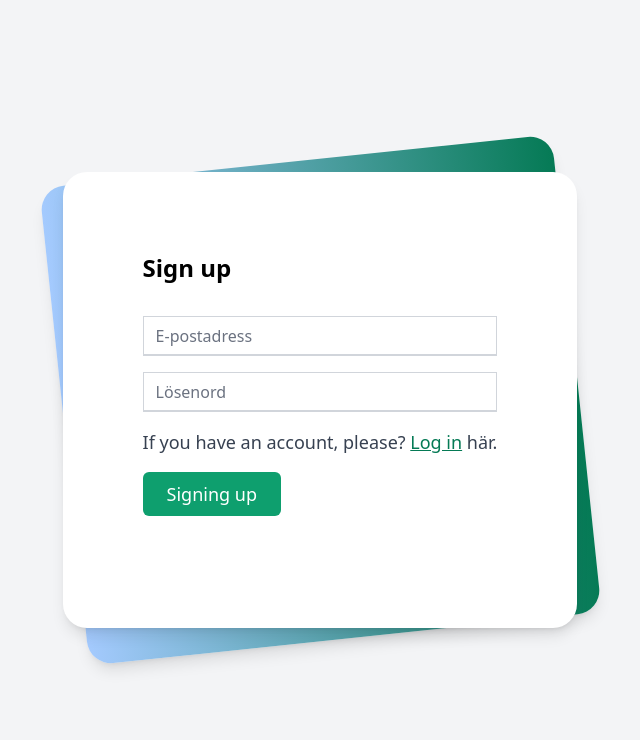
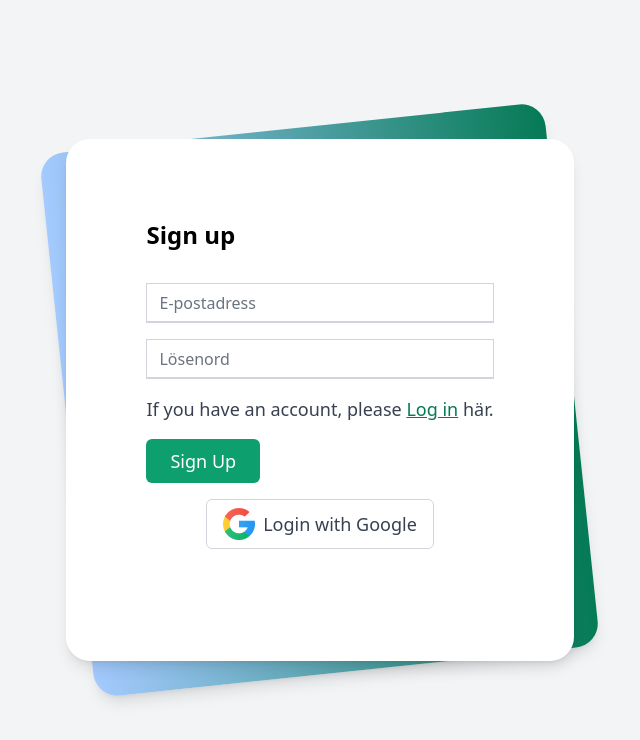
Before and after one commit to chas-academy/u09-fullstack-js-moha1633, a React (Vite) app in the folder client/: page /sign-up in a window 1280 px wide. Shown: the top 740 px of the page, without its empty margins (320-960 px from the left). Built offline with nearby package versions, Linux system fonts and the light colour scheme; no server answers.

Commit message:
skapade en miljö där användare kan Registrera sig med e-post och lösenord. Logga in med sitt Google-konto.

```diff
--- a/client/src/components/Navbar.jsx
+++ b/client/src/components/Navbar.jsx
@@ -1,11 +1,15 @@
-import React, { useEffect, useState } from 'react';
+import React, { useContext, useEffect, useState } from 'react';
 import { Link } from 'react-router-dom';
 import { FaBarsStaggered, FaXmark } from "react-icons/fa6"; // Behåll FaBarsStaggered och FaXmark från fa6
 import { FaHome } from "react-icons/fa"; // Byt ut husikonen till FaHome från fa
+import { AuthContext } from '../contects/AuthProvider';
 
 const Navbar = () => {
     const [isMenuOpen, setMenuOpen] = useState(false);
     const [isSticky, setSticky] = useState(false);
+
+    const {user} = useContext(AuthContext);
+    console.log(user)
 
     // Toggle menu
     const toggleMenu = () => {
@@ -64,8 +68,13 @@ const Navbar = () => {
             <Link to={path} className='block text-base text-black uppercase cursor-pointer hover:text-blue-700'>
                 {link}
             </Link>
+
         </li>
     ))}
+       {
+        user ? user.email : "" // Visa användarens riktiga e-postadress
+    }
+
 </ul>
 
 
--- a/client/src/components/Signup.jsx
+++ b/client/src/components/Signup.jsx
@@ -1,47 +1,52 @@
 import React, { useContext, useState } from 'react';
 import { Link, useLocation, useNavigate } from 'react-router-dom';
 import { AuthContext } from '../contects/AuthProvider';
+import googleLogo from "../assets/banner-books/googleLogo.png"; // Ensure path is correct
 
 const Signup = () => {
-    // Hämta createUser-funktionen från AuthContext
-    const { createUser } = useContext(AuthContext);
-
-    // Hantera felmeddelanden och laddningsstatus
+    const { createUser, loginWithGoogle } = useContext(AuthContext); // Corrected function name
     const [error, setError] = useState(null);
     const [loading, setLoading] = useState(false);
-
-    const location = useLocation(); // Används för att ta reda på vart användaren ska omdirigeras efter inloggning
-    const navigate = useNavigate(); // Används för att navigera till olika sidor
-
-    // Bestäm var användaren ska omdirigeras efter att ha loggat in
+    const location = useLocation();
+    const navigate = useNavigate();
     const from = location.state?.from?.pathname || "/";
 
-    // Funktion som hanterar när användaren skickar in formuläret
     const handleSignup = async (event) => {
-        event.preventDefault(); // Förhindra att sidan laddas om
+        event.preventDefault();
         const form = event.target;
-        const email = form.email.value; // Hämta e-post från formuläret
-        const password = form.password.value; // Hämta lösenord från formuläret
+        const email = form.email.value;
+        const password = form.password.value;
 
-        // Kontrollera att lösenordet är minst 6 tecken långt
         if (password.length < 6) {
-            setError("Sign up successfully!");
+            setError("Password must be at least 6 characters long.");
             return;
         }
 
-        setLoading(true); // Starta laddningsindikator
+        setLoading(true);
 
         try {
-            // Anropa createUser för att registrera en ny användare
-            const userCredential = await createUser(email, password);
-            setLoading(false); // Stoppa laddningsindikatorn
-            alert("Sign up successfully!"); // Visa ett meddelande om framgång
-            navigate(from, { replace: true }); // Omdirigera användaren till rätt sida
+            await createUser(email, password);
+            setLoading(false);
+            alert("Sign up successfully!");
+            navigate(from, { replace: true });
         } catch (error) {
-            setError(error.message); // Visa felmeddelande om något går fel
-            setLoading(false); // Stoppa laddningsindikatorn vid fel
+            setError(error.message);
+            setLoading(false);
         }
     };
+
+    const handleRegister = async () => {
+        setLoading(true); // Show loading state
+        try {
+            const result = await loginWithGoogle(); // Use corrected function name
+            const user = result.user;
+            alert("Sign up successfully!");
+            navigate(from, {replace: true});
+        } catch (error) {
+            setError(error.message);
+            setLoading(false);
+        }
+    }
 
     return (
         <div className="min-h-screen bg-gray-100 py-6 flex flex-col justify-center sm:py-12">
@@ -52,12 +57,10 @@ const Signup = () => {
                         <div>
                             <h1 className="text-2xl font-semibold">Sign up</h1>
                         </div>
-                        {/* Om det finns ett felmeddelande, visa det */}
                         {error && <p className="text-red-500">{error}</p>}
                         <form onSubmit={handleSignup} className="divide-y divide-gray-200">
                             <div className="py-8 text-base leading-6 space-y-4 text-gray-700 sm:text-lg sm:leading-7">
                                 <div className="relative">
-                                    {/* Fält för e-post */}
                                     <input
                                         id="email"
                                         name="email"
@@ -68,7 +71,6 @@ const Signup = () => {
                                     />
                                 </div>
                                 <div className="relative">
-                                    {/* Fält för lösenord */}
                                     <input
                                         id="password"
                                         name="password"
@@ -79,20 +81,30 @@ const Signup = () => {
                                     />
                                 </div>
                                 <p>
-                                If you have an account, please?{' '}
+                                    If you have an account, please{' '}
                                     <Link to="/login" className="text-green-600 underline">
                                         Log in
                                     </Link>{' '}
                                     här.
                                 </p>
                                 <div className="relative">
-                                    {/* Knapp för att skicka formuläret */}
                                     <button
                                         type="submit"
                                         className="bg-green-500 text-white rounded-md px-6 py-2"
-                                        disabled={loading} // Inaktivera knappen under laddning
+                                        disabled={loading}
                                     >
-                                        {loading ? 'Signing up...' : 'Signing up'}
+                                        {loading ? 'Signing up...' : 'Sign Up'}
+                                    </button>
+                                </div>
+
+                                <div className='flex w-full items-center flex-col mt-5 gap-3'>
+                                    <button
+                                        type="button"
+                                        onClick={handleRegister}
+                                        className='flex items-center bg-white border border-gray-300 rounded-md px-4 py-2'
+                                    >
+                                        <img src={googleLogo} alt="Google Logo" className='w-8 h-8 inline-block mr-2' />
+                                        <span>Login with Google</span>
                                     </button>
                                 </div>
                             </div>
--- a/client/src/contects/AuthProvider.jsx
+++ b/client/src/contects/AuthProvider.jsx
@@ -1,11 +1,18 @@
-import { createContext, useState } from 'react';
-import app from '../firebase/firebase.config';
-import { createUserWithEmailAndPassword, getAuth } from "firebase/auth";
+import { createContext, useEffect, useState } from 'react';
+import app from '../firebase/firebase.config'; // Ensure this path is correct
+import {
+    GoogleAuthProvider,
+    createUserWithEmailAndPassword,
+    getAuth,
+    onAuthStateChanged,
+    signInWithPopup,
+} from 'firebase/auth';
 
 const AuthContext = createContext();
 const auth = getAuth(app);
+const googleProvider = new GoogleAuthProvider();
 
-const AuthProvider = ({ children }) => {  // Fix: use lowercase 'children'
+const AuthProvider = ({ children }) => {
     const [user, setUser] = useState(null);
     const [loading, setLoading] = useState(true);
 
@@ -13,28 +20,54 @@ const AuthProvider = ({ children }) => {  // Fix: use lowercase 'children'
         setLoading(true);
         return createUserWithEmailAndPassword(auth, email, password)
             .then((userCredential) => {
-        setUser(userCredential.user);  // Save the user data
-        setLoading(false);             // Stop loading after creating user
+                setUser(userCredential.user);
+                return userCredential.user; // Return user on success
             })
             .catch((error) => {
                 console.error("Error creating user:", error);
-        setLoading(false);             // Stop loading even if there's an error
+                throw error; // Throw error to be caught in Signup component
+            })
+            .finally(() => {
+                setLoading(false);
             });
     };
 
-  // You can add more functions like login, logout, etc.
+    const loginWithGoogle = () => {
+        setLoading(true);
+        return signInWithPopup(auth, googleProvider)
+            .then((result) => {
+                const user = result.user;
+                setUser(user);
+                return user; // Return user on success
+            })
+            .catch((error) => {
+                console.error("Error signing in with Google:", error);
+                throw error; // Throw error to be caught in Signup component
+            })
+            .finally(() => {
+                setLoading(false);
+            });
+    };
+
+    useEffect(() => {
+        const unsubscribe = onAuthStateChanged(auth, (currentUser) => {
+            setUser(currentUser);
+            setLoading(false);
+        });
+
+        return () => {
+            unsubscribe();
+        };
+    }, []);
 
     const authInfo = {
-    user,         // Provide the user state to all consumers
-    loading,      // Provide loading state for handling loading UI if needed
-    createUser,   // Provide the createUser function to be used in components
+        user,
+        loading,
+        createUser,
+        loginWithGoogle,
     };
 
-  return (
-    <AuthContext.Provider value={authInfo}>
-      {children}  {/* Fix: use lowercase 'children' */}
-    </AuthContext.Provider>
-  );
+    return <AuthContext.Provider value={authInfo}>{children}</AuthContext.Provider>;
 };
 
 export default AuthProvider;
```
Also changed, not shown: client/src/assets/banner-books/googlelogo.png (added). Lines whose indentation alone changed are shown as unchanged.
